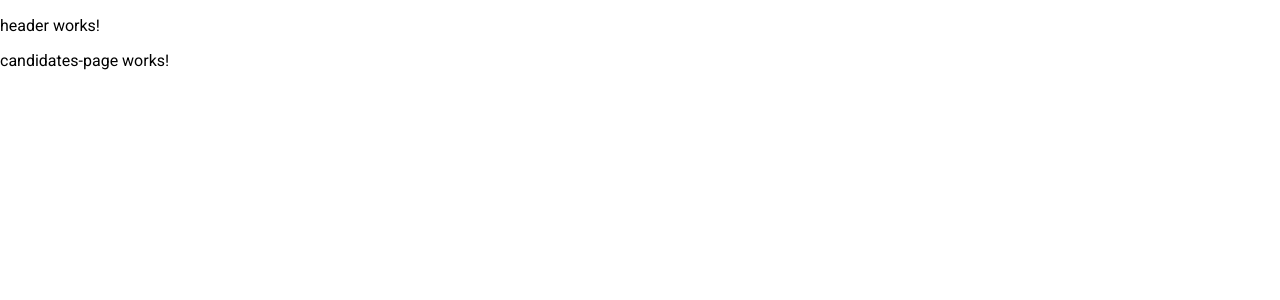
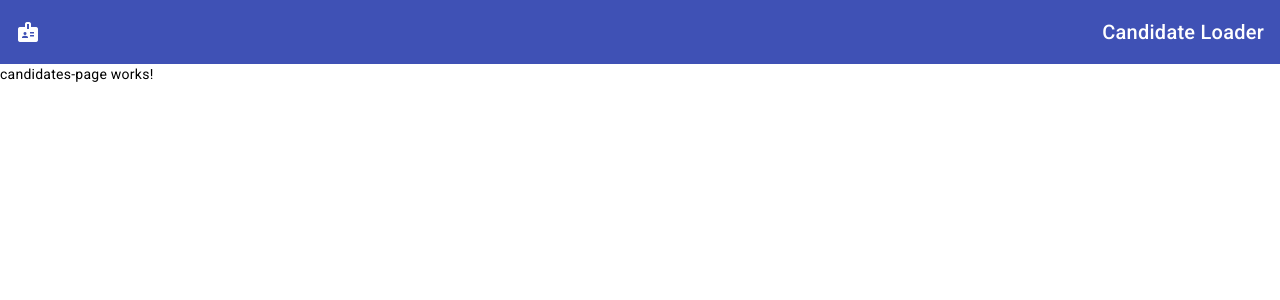
Before and after one commit to jesu-m0/Candidates-processer-app, an Angular app in the folder candidate-loader-frontend/: page / in a window 1280 px wide. Shown: the top 300 px of the page. Built offline with nearby package versions, Linux system fonts and the light colour scheme.

Commit message:
header created

```diff
--- a/candidate-loader-frontend/angular.json
+++ b/candidate-loader-frontend/angular.json
@@ -27,7 +27,7 @@
               }
             ],
             "styles": [
-              "@angular/material/prebuilt-themes/azure-blue.css",
+              "@angular/material/prebuilt-themes/indigo-pink.css",
               "src/styles.css"
             ],
             "scripts": []
--- a/candidate-loader-frontend/src/app/shared/header/header.component.css
+++ b/candidate-loader-frontend/src/app/shared/header/header.component.css
@@ -0,0 +1,13 @@
+mat-toolbar {
+      display: flex;
+      align-items: center;
+}
+
+.logo {
+      font-size: 1.25rem;
+      font-weight: 500;
+}
+
+.spacer {
+      flex: 1 1 auto;
+}
--- a/candidate-loader-frontend/src/app/shared/header/header.component.html
+++ b/candidate-loader-frontend/src/app/shared/header/header.component.html
@@ -1 +1,5 @@
-<p>header works!</p>
+<mat-toolbar color="primary">
+      <mat-icon>badge</mat-icon>
+      <span class="spacer"></span>
+      <span class="title">Candidate Loader</span>
+</mat-toolbar>
```
Also changed, not shown: candidate-loader-frontend/src/app/shared/header/header.component.ts (+13 -4 lines), candidate-loader-frontend/src/styles.css (+9 -2 lines).
